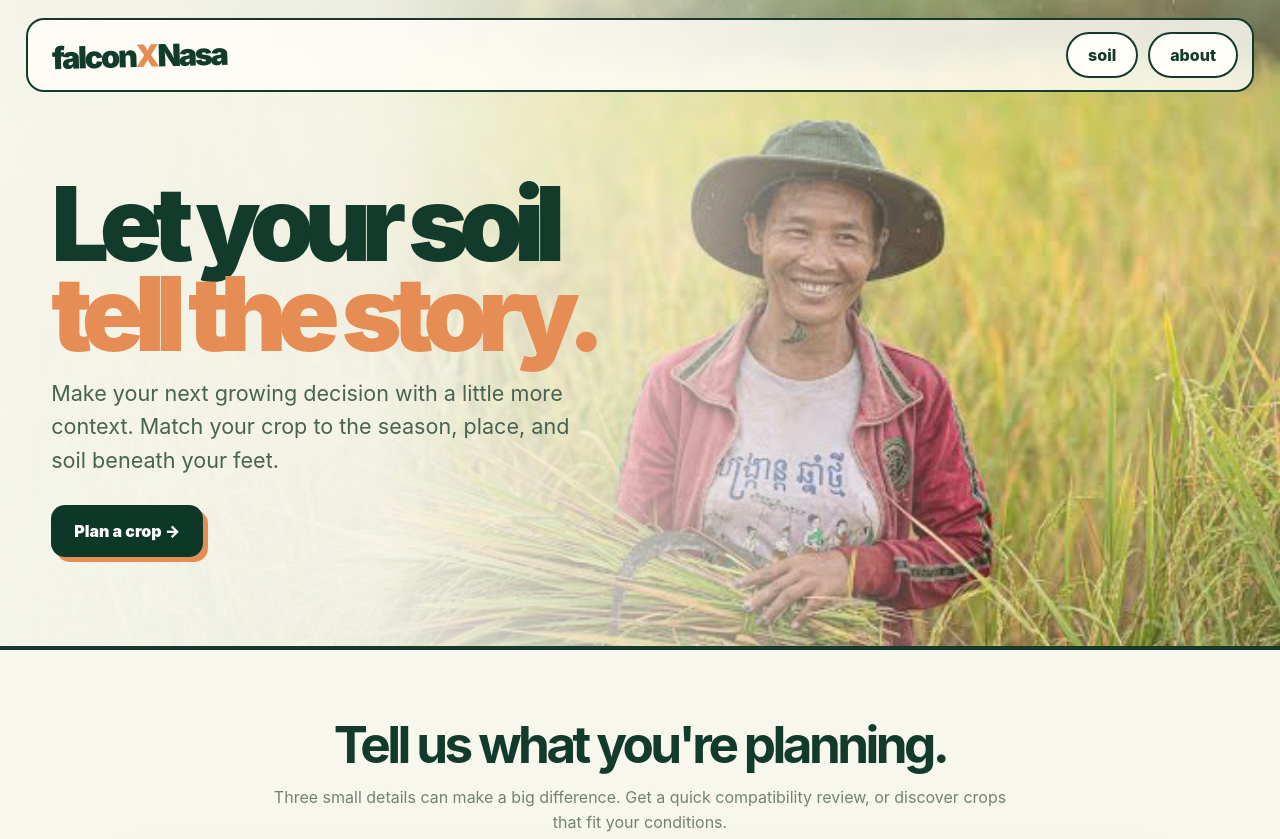
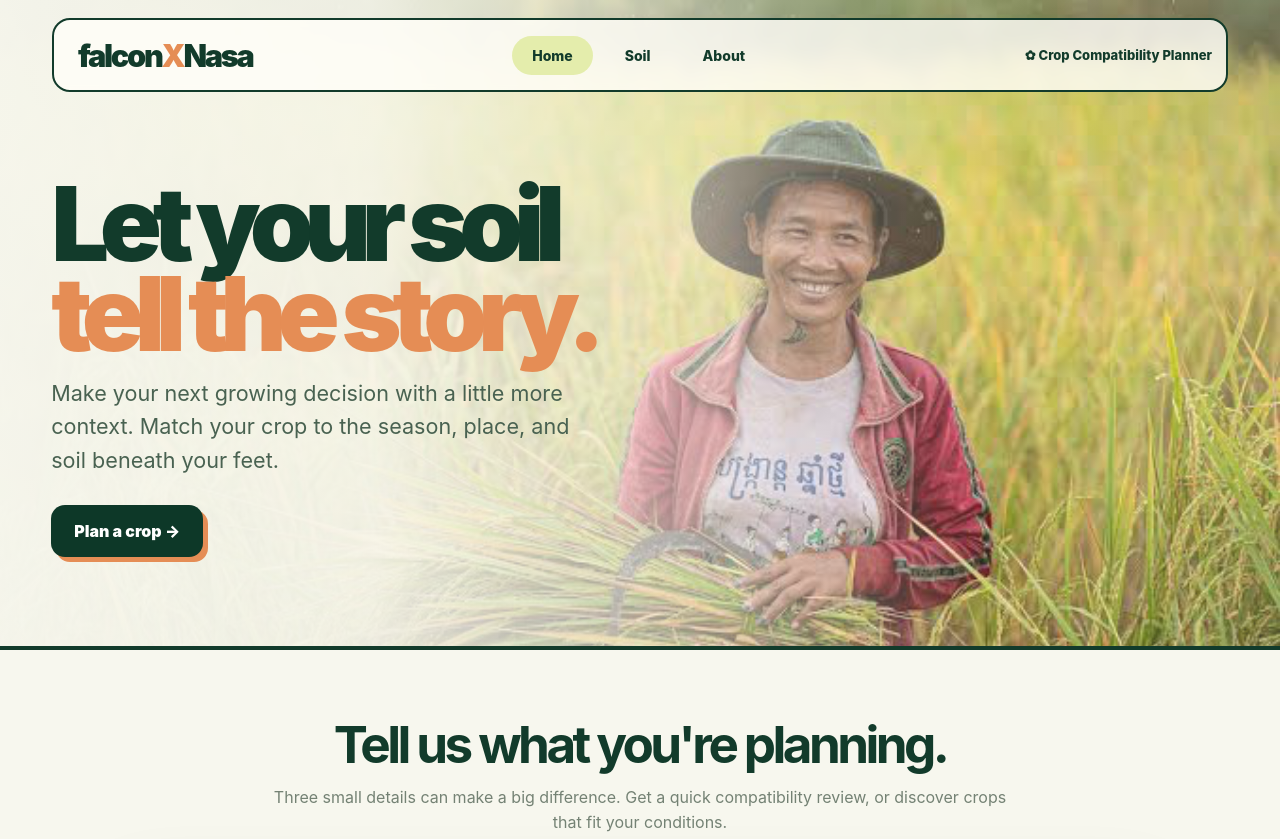
Before and after one commit to OniKiely/FalconXNasa---NASA-APPS, a plain HTML site: page index.html in a window 1280 px wide. Shown: the top 839 px of the page. Drawn offline with Linux system fonts and the light colour scheme.

Commit message:
made navigation bar unified between home and about page (width changing needs to be fixed)

```diff
--- a/about-us.css
+++ b/about-us.css
@@ -58,6 +58,7 @@ a {
   background: var(--paper);
   box-shadow: 5px 6px 0 rgba(18, 59, 43, .08);
 }
+
 
 .brand {
   font-weight: 900;
--- a/index.html
+++ b/index.html
@@ -8,13 +8,19 @@
 </head>
 <body>
   <div class="site-shell">
-    <nav class="nav">
-      <a class="brand" href="#home" onclick="showHome()">falcon<span>X</span>Nasa</a>
-      <div class="nav-actions">
-        <button class="nav-btn" onclick="scrollToPlanner()">soil</button>
-        <a class="nav-btn" href="about-us.html">about</a>
-      </div>
-    </nav>
+    <div class="site-shell">
+      <!-- NAVIGATION -->
+      <nav class="nav">
+        <a class="brand" href="index.html"> falcon<span>X</span>Nasa </a>
+
+        <div class="nav-actions">
+          <a href="index.html" class="active">Home</a>
+          <a href="index.html#planner">Soil</a>
+          <a href="about-us.html">About</a>
+        </div>
+
+        <div class="nav-caption">✿ Crop Compatibility Planner</div>
+      </nav>
 
     <main id="homePage">
       <section class="hero" id="home">
--- a/styles.css
+++ b/styles.css
@@ -24,7 +24,12 @@ button, input, select { font: inherit; }
 button { cursor: pointer; }
 a { color: inherit; text-decoration: none; }
 
-.site-shell { position: relative; max-width: 1440px; margin: 0 auto; padding: 0 26px 42px; }
+.site-shell {
+	position: relative;
+	max-width: 1440px;
+	margin: 0 auto;
+	padding: 0 26px 42px;
+}
 
 /* The navigation sits above the hero image. */
 .nav {
@@ -45,10 +50,10 @@ a { color: inherit; text-decoration: none; }
 }
 
 .brand {
+  font-weight: 900;
   font-size: clamp(1.45rem, 2.4vw, 2.3rem);
-	font-weight: 900;
-	letter-spacing: -0.075em;
-	transform: rotate(-1.5deg);
+  letter-spacing: -.075em;
+  white-space: nowrap;
 }
 
 .brand span {
@@ -56,22 +61,28 @@ a { color: inherit; text-decoration: none; }
 }
 
 .nav-actions {
-	display: flex; gap: 10px;
+  display: flex;
+  align-items: center;
+  gap: 12px;
 }
 
-.nav-btn {
+.nav-actions a {
   padding: 11px 20px;
-	border: 2px solid var(--ink);
   border-radius: 999px;
-	color: var(--ink);
-	background: var(--paper);
+  font-size: 14px;
   font-weight: 800;
-	transition: 0.2s ease;
+  transition: .2s ease;
 }
 
-.nav-btn:hover {
+.nav-actions a:hover,
+.nav-actions a.active {
   background: var(--lime);
-	transform: translateY(-2px) rotate(-1deg);
+}
+
+.nav-caption {
+  font-size: 13px;
+  font-weight: 800;
+  white-space: nowrap;
 }
 
 .hero {
```
Lines whose indentation alone changed are shown as unchanged.
